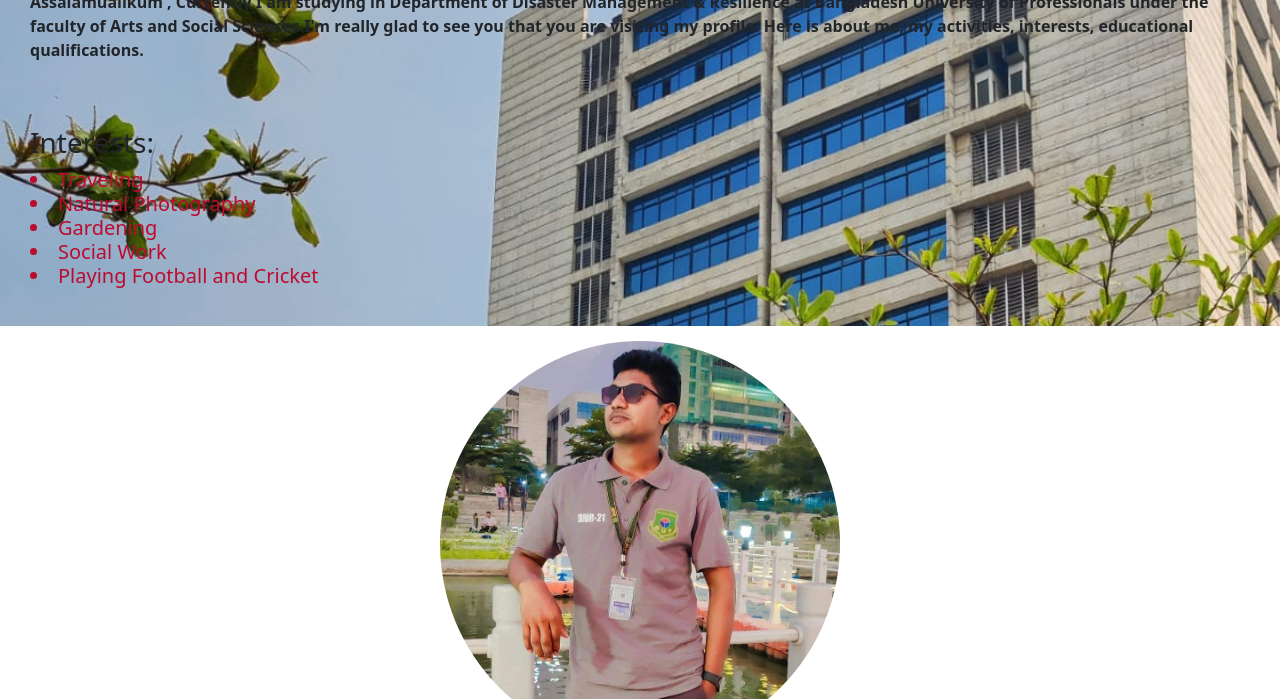
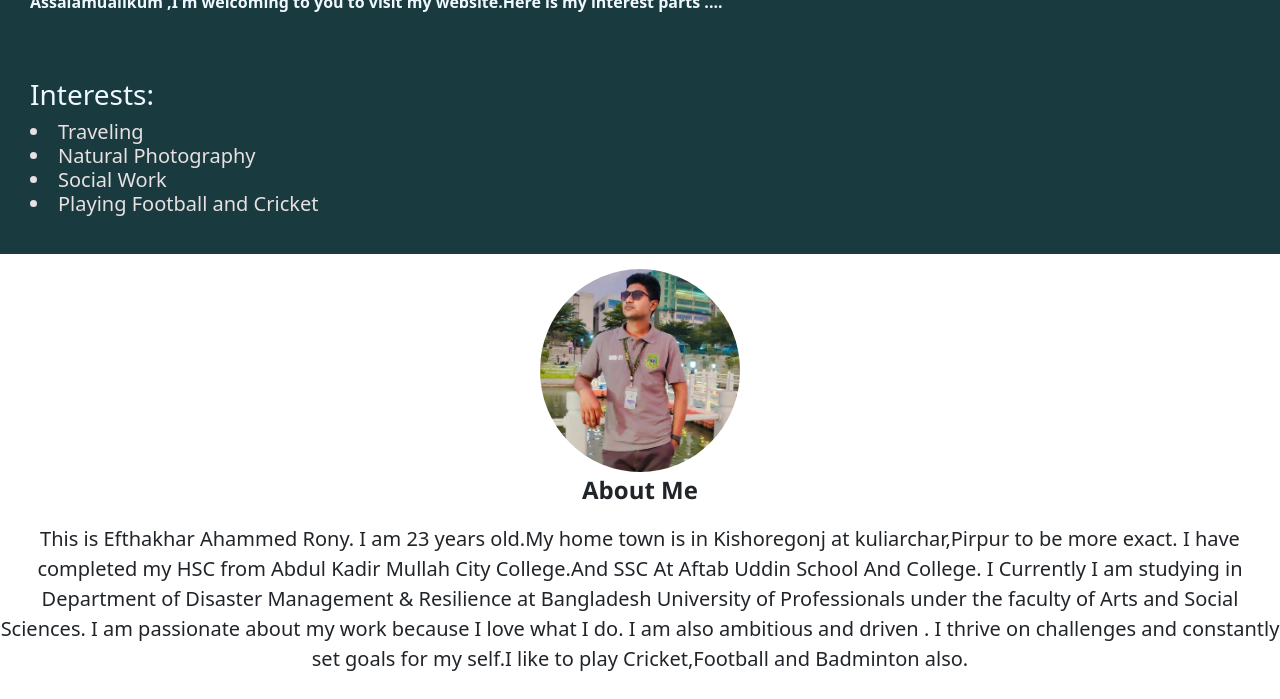
Before and after one commit to shakibul22/rony-assignment, a plain HTML site: page index.html in a window 1280 px wide. Shown: the part 232-931 px from the top of the page. Drawn offline with nearby package versions, Linux system fonts and the light colour scheme; a script that the page names is missing.

Commit message:
Complete

```diff
--- a/css/index.css
+++ b/css/index.css
@@ -18,13 +18,14 @@
 .home{
     width: 100%;
     margin-top: 90px;
-   background-image: url(../image/image-6.jpg);
+    background-color: rgb(25, 59, 64);
    padding: 30PX;
    background-size: cover;
+   color: aliceblue;
 
 }
 .list-interest{
- color:rgb(187, 11, 46);
+ color:rgb(232, 224, 225);
 }
 .education{
     margin-top: 100px;
@@ -65,7 +66,13 @@
     color:darkgoldenrod;
 }
 .about img{
-    width: 400px;
+    width: 200px;
+}
+.about-me{
+    text-align: center;
+    font-size:x-large;
+    font-family: 'Segoe UI', Tahoma, Geneva, Verdana, sans-serif;
+    font-weight: bolder;
 }
 .skill-details{
     display: grid;
--- a/index.html
+++ b/index.html
@@ -56,19 +56,15 @@
         <section class="home " id="home">
 
             <div class="banner">
-                <h1>Hi There</h1>
+                <h1>Hi !</h1>
                 <h2>I'm <span class="name">Eftakhar Ahmed Rony</span></h2>
-                <p><strong>Assalamualikum ,<span > Currently</span> I am studying in Department of Disaster Management & Resilience at
-                        Bangladesh
-                        University of Professionals under the faculty of Arts and Social Sciences.I'm really glad to see you
-                        that you are visiting my profile. Here is about me, my activities, interests, educational
-                        qualifications. </strong></p>
+                <p><strong>Assalamualikum ,I'm welcoming to you
+                        to visit my website.Here is my interest parts ....  </strong></p>
                 <br><br>
                 <h3>Interests:</h3>
                 <h5 class="list-interest">
                     <li>Traveling</li>
                     <li>Natural Photography</li>
-                    <li>Gardening</li>
                     <li> Social Work</li>
                     <li> Playing Football and Cricket</li>
                     <h5>
@@ -80,6 +76,17 @@
         <!--About Section starts-->
         <section class="about text-center" id="about">
             <img src="./image/Rony.jpg" alt="" class=" center rounded-circle">
+            <div>
+                <p class="about-me">About Me</p>
+                <p class=" fs-5">This is Efthakhar Ahammed Rony. I am 23 years old.My home town is in Kishoregonj at kuliarchar,Pirpur
+                    to be more exact. I have completed my HSC from Abdul Kadir Mullah City College.And SSC At Aftab
+                    Uddin School And College. I <span> Currently</span> I am studying in Department of Disaster
+                    Management &
+                    Resilience at Bangladesh University of Professionals under the faculty of Arts and Social Sciences.
+                    I am passionate about my work because I love what I do. I am also ambitious and driven . I thrive on
+                    challenges and constantly set goals for my self.I like to play Cricket,Football and Badminton also.
+                </p>
+            </div>
 
             <div class="text-center">
                 <div class="social" align-items="center">
@@ -151,7 +158,8 @@
 
                 <div class="skill-info" id="html-info">
                     <h3>HTML</h3>
-                    <p>Comfortable with basic HTML elements and tags, experienced in building responsive web pages using CSS
+                    <p>Comfortable with basic HTML elements and tags, experienced in building responsive web pages using
+                        CSS
                         and JavaScript frameworks.</p>
                 </div>
             </div>
```
